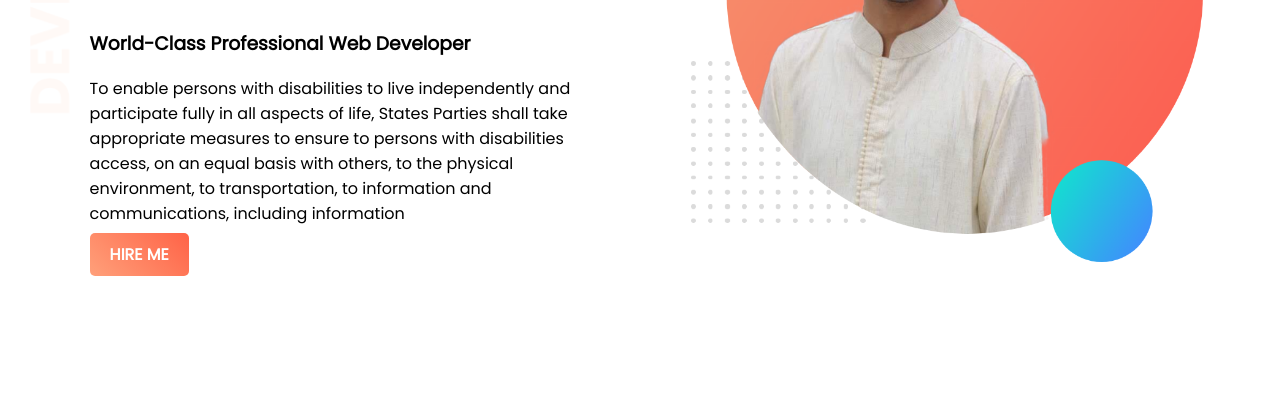
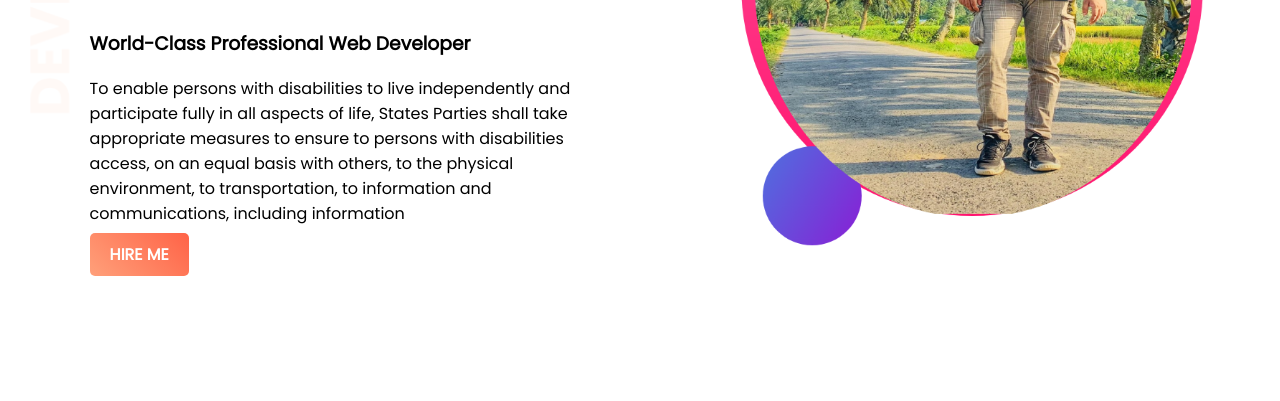
Before and after one commit to Rezwan-Islam21/First_Website, a plain HTML site: page index.html in a window 1280 px wide. Shown: the part 246-647 px from the top of the page. Drawn offline with Linux system fonts and the light colour scheme.

Commit message:
picture changed

```diff
--- a/index.html
+++ b/index.html
@@ -17,7 +17,7 @@
             <a class="link-button" target="_blank" href="https://www.facebook.com/rezwan.islam.25/">HIRE ME</a>
         </div>
         <div class="half-width">
-            <img src="images/my-bg.png" alt="">
+            <img src="images/my-bg2 (1).png" alt="">
         </div>
 
     </section>
```
Also changed, not shown: images/my-bg2 (1).png (added).
